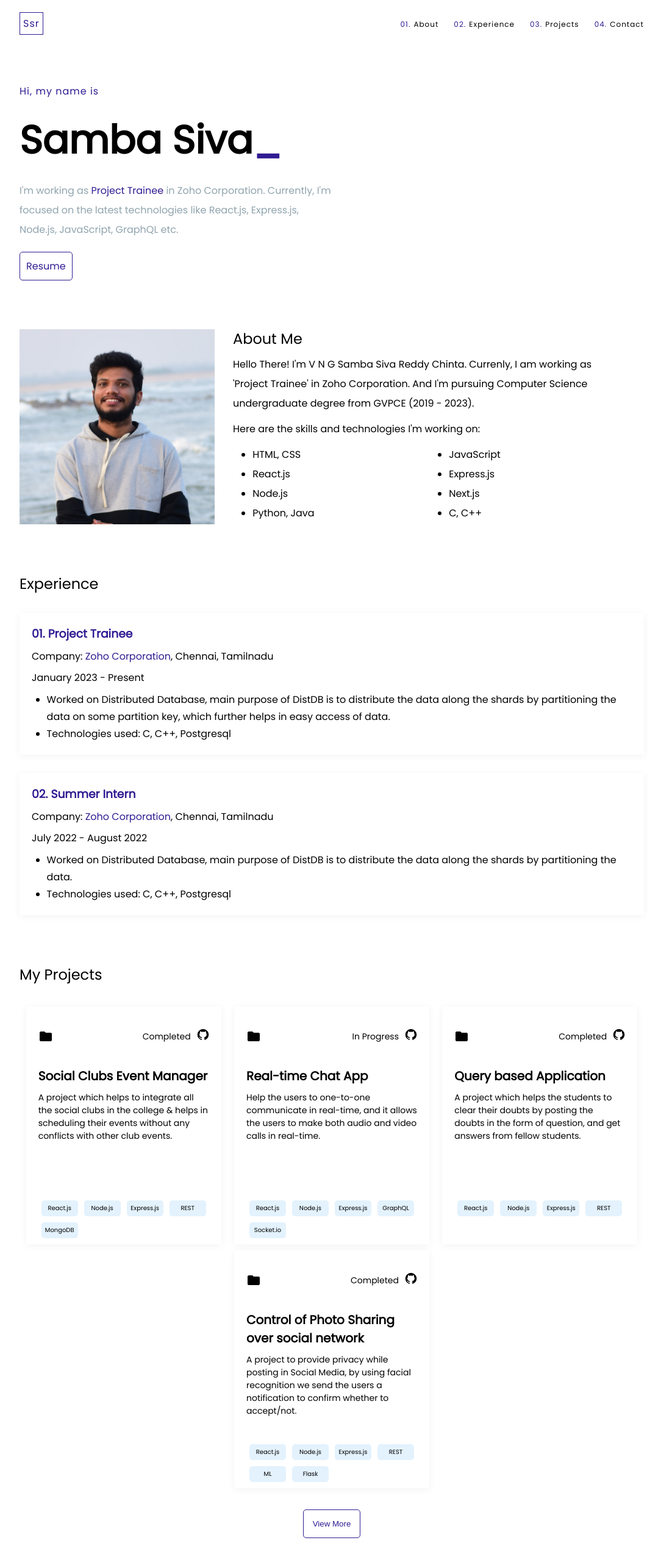
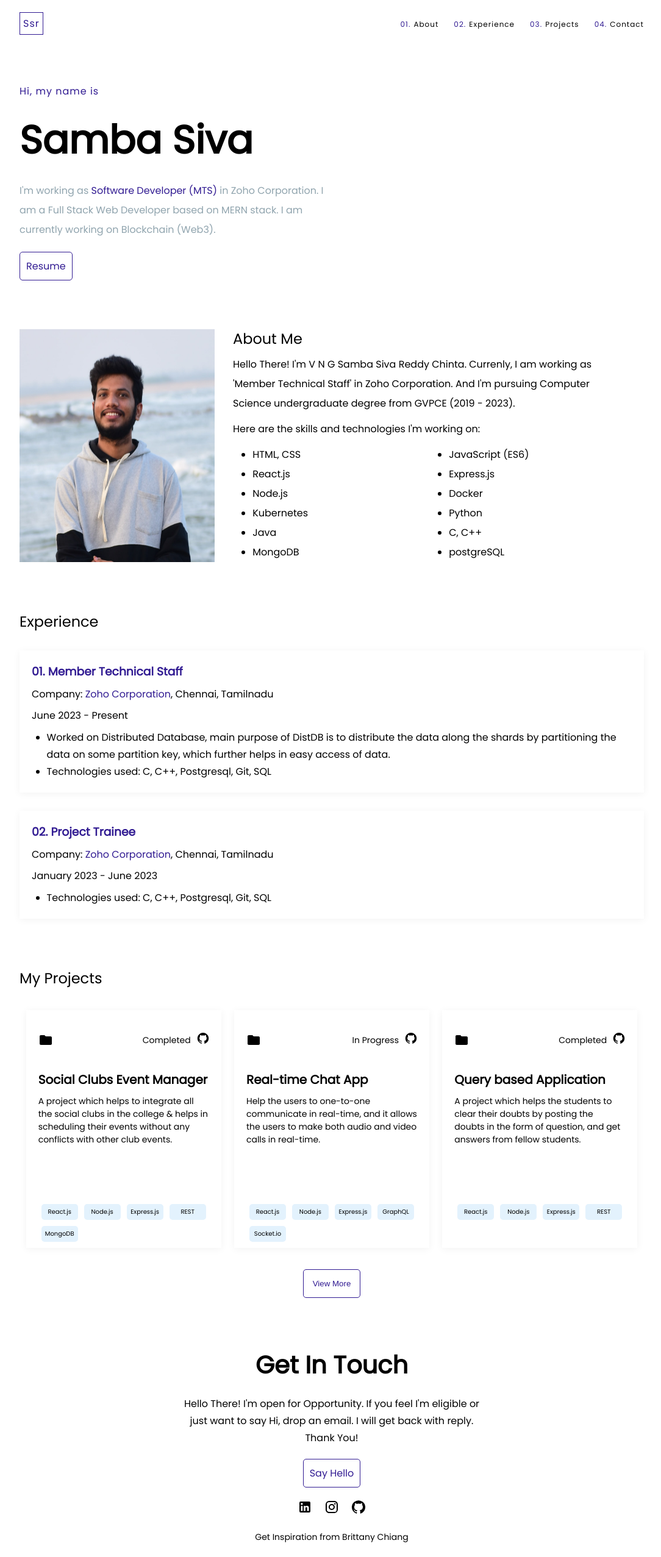
Before and after one commit to sambasivareddy-ch/sambasiva, a React (Create React App) app: page / in a window 1280 px wide. Shown: the top 2554 px of the page at 61% size, without its empty margins (96-1180 px from the left). Built offline with nearby package versions, Linux system fonts and the light colour scheme.

Commit message:
Experience and Skills Added

```diff
--- a/src/App.js
+++ b/src/App.js
@@ -2,7 +2,6 @@ import React from 'react';
 import { Route, Routes } from 'react-router-dom';
 import ProjectPage from './pages/ProjectPage';
 import Main from './pages/Main';
-import Blog from './pages/Blog';
 
 const App = () => {
   return (
--- a/src/components/About.js
+++ b/src/components/About.js
@@ -5,31 +5,36 @@ import samba from "../assests/samba.jpg";
 
 const About = () => {
     return (
-        <div className={styles['about-div__wrapper']} id="about">
-            <img src={samba} alt="Samba" className={styles['my-img']} />
-            <div className={styles['about-wrapper']}>
-                <h2 className={styles['title']}>About Me</h2>
-                <p className={styles['about-me']}>
-                    Hello There! I'm V N G Samba Siva Reddy Chinta. Currenly, I am
-                    working as 'Project Trainee' in Zoho Corporation. And I'm
-                    pursuing Computer Science undergraduate degree from GVPCE (2019 - 2023).
+        <div className={styles["about-div__wrapper"]} id="about">
+            <img src={samba} alt="Samba" className={styles["my-img"]} />
+            <div className={styles["about-wrapper"]}>
+                <h2 className={styles["title"]}>About Me</h2>
+                <p className={styles["about-me"]}>
+                    Hello There! I'm V N G Samba Siva Reddy Chinta. Currenly, I
+                    am working as 'Member Technical Staff' in Zoho Corporation.
+                    And I'm pursuing Computer Science undergraduate degree from
+                    GVPCE (2019 - 2023).
                 </p>
-                <p className={styles['my-skills']}>
+                <p className={styles["my-skills"]}>
                     Here are the skills and technologies I'm working on:
                 </p>
-                <ul className={styles['skills-list']}>
+                <ul className={styles["skills-list"]}>
                     <li>HTML, CSS</li>
-                        <li>JavaScript</li>
+                    <li>JavaScript (ES6)</li>
                     <li>React.js</li>
                     <li>Express.js</li>
                     <li>Node.js</li>
-                        <li>Next.js</li>
-                        <li>Python, Java</li>
+                    <li>Docker</li>
+                    <li>Kubernetes</li>
+                    <li>Python</li>
+                    <li>Java</li>
                     <li>C, C++</li>
+                    <li>MongoDB</li>
+                    <li>postgreSQL</li>
                 </ul>
             </div>
         </div>
-    )
-}
+    );
+};
 
 export default About;
--- a/src/components/Experience.js
+++ b/src/components/Experience.js
@@ -7,7 +7,7 @@ const Experience = () => {
         <div id="experience" className={styles["experience-wrapper"]}>
             <h2 className={styles["title"]}>Experience</h2>
             <div className={styles["experience"]}>
-                <h3 className={styles["experience-title"]}>01. Project Trainee</h3>
+                <h3 className={styles["experience-title"]}>01. Member Technical Staff</h3>
                 <p className={styles["company"]}>
                     Company:{" "}
                     <a
@@ -20,7 +20,7 @@ const Experience = () => {
                     </a>
                     , Chennai, Tamilnadu
                 </p>
-                <p className={styles["exp-duration"]}>January 2023 - Present</p>
+                <p className={styles["exp-duration"]}>June 2023 - Present</p>
                 <ul className={styles["highlights"]}>
                     <li>
                         Worked on Distributed Database, main purpose of DistDB
@@ -28,11 +28,11 @@ const Experience = () => {
                         partitioning the data on some partition key, which
                         further helps in easy access of data.
                     </li>
-                    <li>Technologies used: C, C++, Postgresql</li>
+                    <li>Technologies used: C, C++, Postgresql, Git, SQL</li>
                 </ul>
             </div>
             <div className={styles["experience"]}>
-                <h3 className={styles["experience-title"]}>02. Summer Intern</h3>
+                <h3 className={styles["experience-title"]}>02. Project Trainee</h3>
                 <p className={styles["company"]}>
                     Company:{" "}
                     <a
@@ -45,16 +45,9 @@ const Experience = () => {
                     </a>
                     , Chennai, Tamilnadu
                 </p>
-                <p className={styles["exp-duration"]}>
-                    July 2022 - August 2022
-                </p>
+                <p className={styles["exp-duration"]}>January 2023 - June 2023</p>
                 <ul className={styles["highlights"]}>
-                    <li>
-                        Worked on Distributed Database, main purpose of DistDB
-                        is to distribute the data along the shards by
-                        partitioning the data.
-                    </li>
-                    <li>Technologies used: C, C++, Postgresql</li>
+                    <li>Technologies used: C, C++, Postgresql, Git, SQL</li>
                 </ul>
             </div>
         </div>
--- a/src/components/Intro.js
+++ b/src/components/Intro.js
@@ -10,10 +10,8 @@ const Intro = () => {
             <h1 className={styles["my-name"]}>Samba Siva</h1>
             <p className={styles["intro-me"]}>
                 I'm working as{" "}
-                <span className={styles["designation"]}>Project Trainee</span>{" "}
-                in Zoho Corporation. Currently, I'm focused on the latest
-                technologies like React.js, Express.js, Node.js,
-                JavaScript, GraphQL etc.
+                <span className={styles["designation"]}>Software Developer (MTS)</span>{" "}
+                in Zoho Corporation. I am a Full Stack Web Developer based on MERN stack. I am currently working on Blockchain (Web3).
                 <br />
             </p>
             <a
--- a/src/components/Navigation.js
+++ b/src/components/Navigation.js
@@ -1,5 +1,4 @@
 import React from "react";
-import { Link } from "react-router-dom";
 import styles from "../styles/navigation.module.css";
 import Logo from "./Logo";
 import MenuIcon from "@mui/icons-material/Menu";
--- a/src/components/Project.js
+++ b/src/components/Project.js
@@ -3,15 +3,17 @@ import FolderIcon from "@mui/icons-material/Folder";
 import GitHubIcon from "@mui/icons-material/GitHub";
 import styles from "../styles/page.module.css";
 
-const Project = ({ project_details }) => {
+const Project = (props) => {
+    console.log(props)
+    const classes = `${styles["pro-wrapper"]} ${props.className}`
     return (
-        <div className={styles["pro-wrapper"]}>
+        <div className={classes}>
             <div className={styles["project-header"]}>
                 <FolderIcon />
                 <div>
-                    <span className={"status"}>{ project_details.status }</span>
+                    <span className={"status"}>{ props.project_details.status }</span>
                 <a
-                    href={project_details.gitlink}
+                    href={props.project_details.gitlink}
                     target="_blank"
                     rel="noreferrer"
                 >
@@ -20,12 +22,12 @@ const Project = ({ project_details }) => {
                 </div>
             </div>
             <div className={styles["project-body"]}>
-                <h3>{project_details.project_name}</h3>
-                <p>{project_details.description}</p>
+                <h3>{props.project_details.project_name}</h3>
+                <p>{props.project_details.description}</p>
             </div>
             <div className={styles["project-footer"]}>
                 <ul>
-                {project_details.skills.map((skill) => {
+                {props.project_details.skills.map((skill) => {
                     return <li key={Math.random()}>{skill}</li>;
                 })}
                 </ul>
--- a/src/components/Projects.js
+++ b/src/components/Projects.js
@@ -25,13 +25,6 @@ const projects_arr = [
         skills: ['React.js', 'Node.js', 'Express.js', 'REST'],
         status: "Completed"
     },
-    {
-        project_name: "Control of Photo Sharing over social network",
-        gitlink: "https://github.com/samba-chinta/mini-2",
-        description: "A project to provide privacy while posting in Social Media, by using facial recognition we send the users a notification to confirm whether to accept/not.",
-        skills: ['React.js', 'Node.js', 'Express.js', 'REST', 'ML', 'Flask'],
-        status: "Completed"
-    }
 ]
 
 const Projects = () => {
--- a/src/pages/ProjectPage.js
+++ b/src/pages/ProjectPage.js
@@ -5,6 +5,13 @@ import Project from "../components/Project";
 import KeyboardBackspaceIcon from "@mui/icons-material/KeyboardBackspace";
 
 const projects_arr = [
+    {
+        project_name: "Social Clubs Event Manager",
+        gitlink: "https://github.com/samba-chinta/club_manager",
+        description: "A project which helps to integrate all the social clubs in the college & helps in scheduling their events without any conflicts with other club events.",
+        skills: ['React.js', 'Node.js', 'Express.js', 'REST', 'MongoDB'],
+        status: "Completed"
+    },
     {
         project_name: "Real-time Chat App",
         gitlink: "https://github.com/samba-chinta/realtime-chat-app",
@@ -22,14 +29,6 @@ const projects_arr = [
         skills: ["React.js", "Node.js", "Express.js", "REST"],
         status: "Completed",
     },
-    {
-        project_name: "Control of Photo Sharing over social network",
-        gitlink: "https://github.com/samba-chinta/mini-2",
-        description:
-            "A project to provide privacy while posting in Social Media, by using facial recognition we send the users a notification to confirm whether to accept/not.",
-        skills: ["React.js", "Node.js", "Express.js", "REST", "ML", "Flask"],
-        status: "Completed",
-    },
 ];
 
 const ProjectPage = (props) => {
@@ -45,6 +44,7 @@ const ProjectPage = (props) => {
                         return (
                             <Project
                                 project_details={pro}
+                                className={styles['project-page__display']}
                                 key={Math.random()}
                             />
                         );
--- a/src/styles/page.module.css
+++ b/src/styles/page.module.css
@@ -103,7 +103,7 @@
 
 .my-img {
     width: 320px;
-    height: 320px;
+    height: auto;
 }
 
 .about-wrapper {
--- a/src/styles/projectpage.module.css
+++ b/src/styles/projectpage.module.css
@@ -28,5 +28,11 @@
 }
 
 .projects-list {
-    margin: 20px 0;
+    margin: 30px 0;
+    display: flex;
+    flex-wrap: wrap;
 }
+
+.project-page__display {
+    width: 50%;
+}
```
Also changed, not shown: 1 other file (tests, documents, lock files or other folders). Lines whose indentation alone changed are shown as unchanged.
